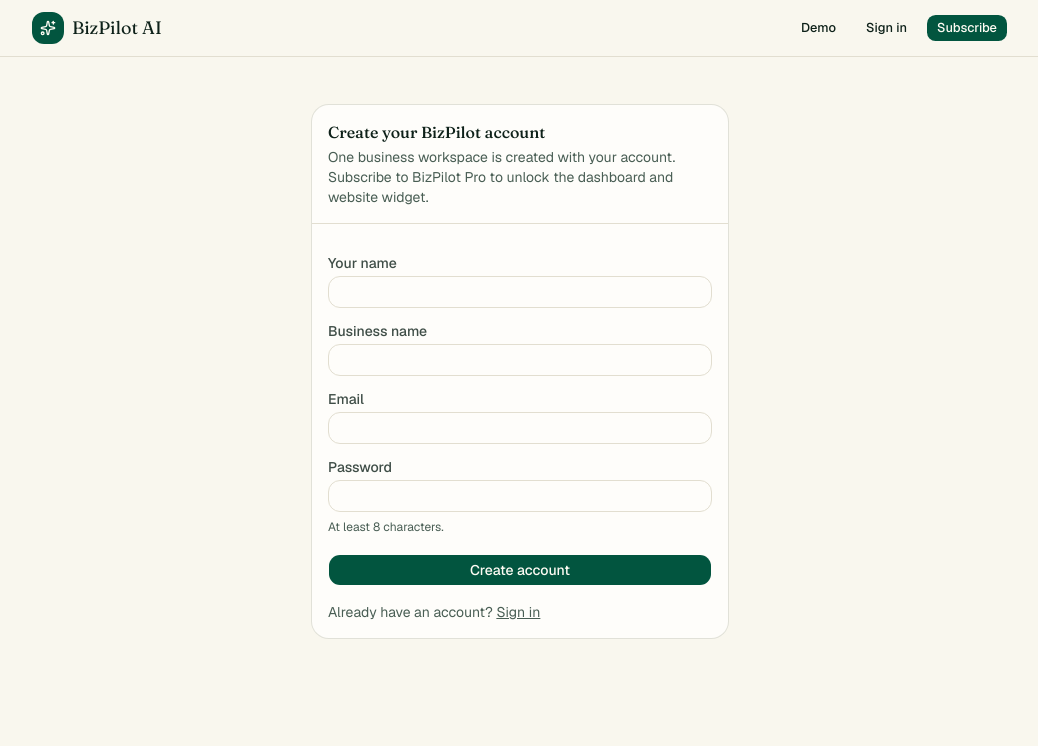
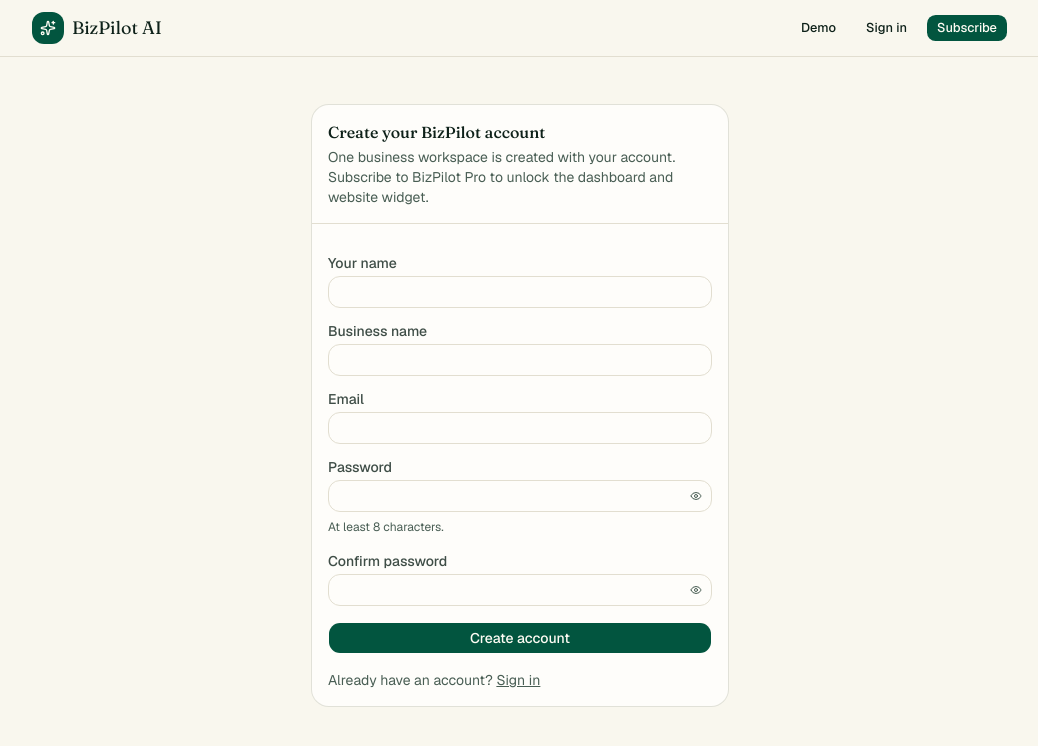
Before and after one commit to virellotimepieces-maker/bizpilot-ai, a Next.js app: page /signup in a window 1280 px wide. Shown: the top 746 px of the page, without its empty margins (120-1158 px from the left). Built offline with nearby package versions, Linux system fonts and the light colour scheme.

Commit message:
Add signup password visibility toggle and confirm field
Show and hide password with an in-field eye control, require a matching
confirm password, and block account creation with an inline mismatch error.

Co-authored-by: virelloai.optimizer <virelloai.optimizer@gmail.com>

```diff
--- a/components/field.tsx
+++ b/components/field.tsx
@@ -5,19 +5,31 @@ import type { ReactNode } from "react";
 export function Field({
   label,
   hint,
+  error,
+  htmlFor,
   className,
   children,
 }: {
   label: string;
   hint?: string;
+  error?: string;
+  htmlFor?: string;
   className?: string;
   children: ReactNode;
 }) {
   return (
     <div className={cn("grid gap-1.5", className)}>
-      <Label className="text-foreground/80">{label}</Label>
+      <Label htmlFor={htmlFor} className="text-foreground/80">
+        {label}
+      </Label>
       {children}
-      {hint ? <p className="text-xs leading-relaxed text-muted-foreground">{hint}</p> : null}
+      {error ? (
+        <p id={htmlFor ? `${htmlFor}-error` : undefined} className="text-sm text-destructive" role="alert">
+          {error}
+        </p>
+      ) : hint ? (
+        <p className="text-xs leading-relaxed text-muted-foreground">{hint}</p>
+      ) : null}
     </div>
   );
 }
--- /dev/null
+++ b/components/password-input.tsx
@@ -0,0 +1,56 @@
+"use client";
+
+import { Button } from "@/components/ui/button";
+import { Input } from "@/components/ui/input";
+import { Eye, EyeOff } from "lucide-react";
+import { useState } from "react";
+
+export function PasswordInput({
+  id,
+  value,
+  onChange,
+  required,
+  minLength,
+  autoComplete,
+  invalid,
+  describedBy,
+}: {
+  id?: string;
+  value: string;
+  onChange: (value: string) => void;
+  required?: boolean;
+  minLength?: number;
+  autoComplete?: string;
+  invalid?: boolean;
+  describedBy?: string;
+}) {
+  const [visible, setVisible] = useState(false);
+
+  return (
+    <div className="relative">
+      <Input
+        id={id}
+        type={visible ? "text" : "password"}
+        value={value}
+        onChange={(event) => onChange(event.target.value)}
+        required={required}
+        minLength={minLength}
+        autoComplete={autoComplete}
+        aria-invalid={invalid || undefined}
+        aria-describedby={describedBy}
+        className="pr-9"
+      />
+      <Button
+        type="button"
+        variant="ghost"
+        size="icon-xs"
+        className="absolute top-1/2 right-0.5 size-7 -translate-y-1/2 text-muted-foreground hover:bg-transparent hover:text-foreground"
+        onClick={() => setVisible((current) => !current)}
+        aria-label={visible ? "Hide password" : "Show password"}
+        aria-pressed={visible}
+      >
+        {visible ? <EyeOff aria-hidden="true" /> : <Eye aria-hidden="true" />}
+      </Button>
+    </div>
+  );
+}
--- a/components/signup-form.tsx
+++ b/components/signup-form.tsx
@@ -4,24 +4,51 @@ import { Button } from "@/components/ui/button";
 import { Card, CardContent, CardDescription, CardHeader, CardTitle } from "@/components/ui/card";
 import { Input } from "@/components/ui/input";
 import { Field } from "@/components/field";
+import { PasswordInput } from "@/components/password-input";
 import { SiteHeader } from "@/components/site-header";
-import { useState } from "react";
+import { useId, useState } from "react";
 import { useRouter } from "next/navigation";
 import Link from "next/link";
 
+const PASSWORD_MISMATCH_ERROR = "Passwords do not match.";
+
 export function SignupForm() {
   const router = useRouter();
+  const passwordId = useId();
+  const confirmPasswordId = useId();
   const [name, setName] = useState("");
   const [businessName, setBusinessName] = useState("");
   const [email, setEmail] = useState("");
   const [password, setPassword] = useState("");
+  const [confirmPassword, setConfirmPassword] = useState("");
+  const [mismatchError, setMismatchError] = useState("");
   const [error, setError] = useState("");
   const [pending, setPending] = useState(false);
 
+  function updatePassword(nextPassword: string) {
+    setPassword(nextPassword);
+    if (mismatchError && nextPassword === confirmPassword) {
+      setMismatchError("");
+    }
+  }
+
+  function updateConfirmPassword(nextConfirmPassword: string) {
+    setConfirmPassword(nextConfirmPassword);
+    if (mismatchError && password === nextConfirmPassword) {
+      setMismatchError("");
+    }
+  }
+
   async function onSubmit(event: React.FormEvent) {
     event.preventDefault();
+    if (password !== confirmPassword) {
+      setMismatchError(PASSWORD_MISMATCH_ERROR);
+      setError("");
+      return;
+    }
     setPending(true);
     setError("");
+    setMismatchError("");
     const response = await fetch("/api/auth/signup", {
       method: "POST",
       headers: { "Content-Type": "application/json" },
@@ -68,13 +95,30 @@ export function SignupForm() {
                   required
                 />
               </Field>
-              <Field label="Password" hint="At least 8 characters.">
-                <Input
-                  type="password"
+              <Field label="Password" hint="At least 8 characters." htmlFor={passwordId}>
+                <PasswordInput
+                  id={passwordId}
                   value={password}
-                  onChange={(e) => setPassword(e.target.value)}
+                  onChange={updatePassword}
                   required
                   minLength={8}
+                  autoComplete="new-password"
+                />
+              </Field>
+              <Field
+                label="Confirm password"
+                htmlFor={confirmPasswordId}
+                error={mismatchError}
+              >
+                <PasswordInput
+                  id={confirmPasswordId}
+                  value={confirmPassword}
+                  onChange={updateConfirmPassword}
+                  required
+                  minLength={8}
+                  autoComplete="new-password"
+                  invalid={Boolean(mismatchError)}
+                  describedBy={mismatchError ? `${confirmPasswordId}-error` : undefined}
                 />
               </Field>
               {error ? <p className="text-sm text-destructive">{error}</p> : null}
```
